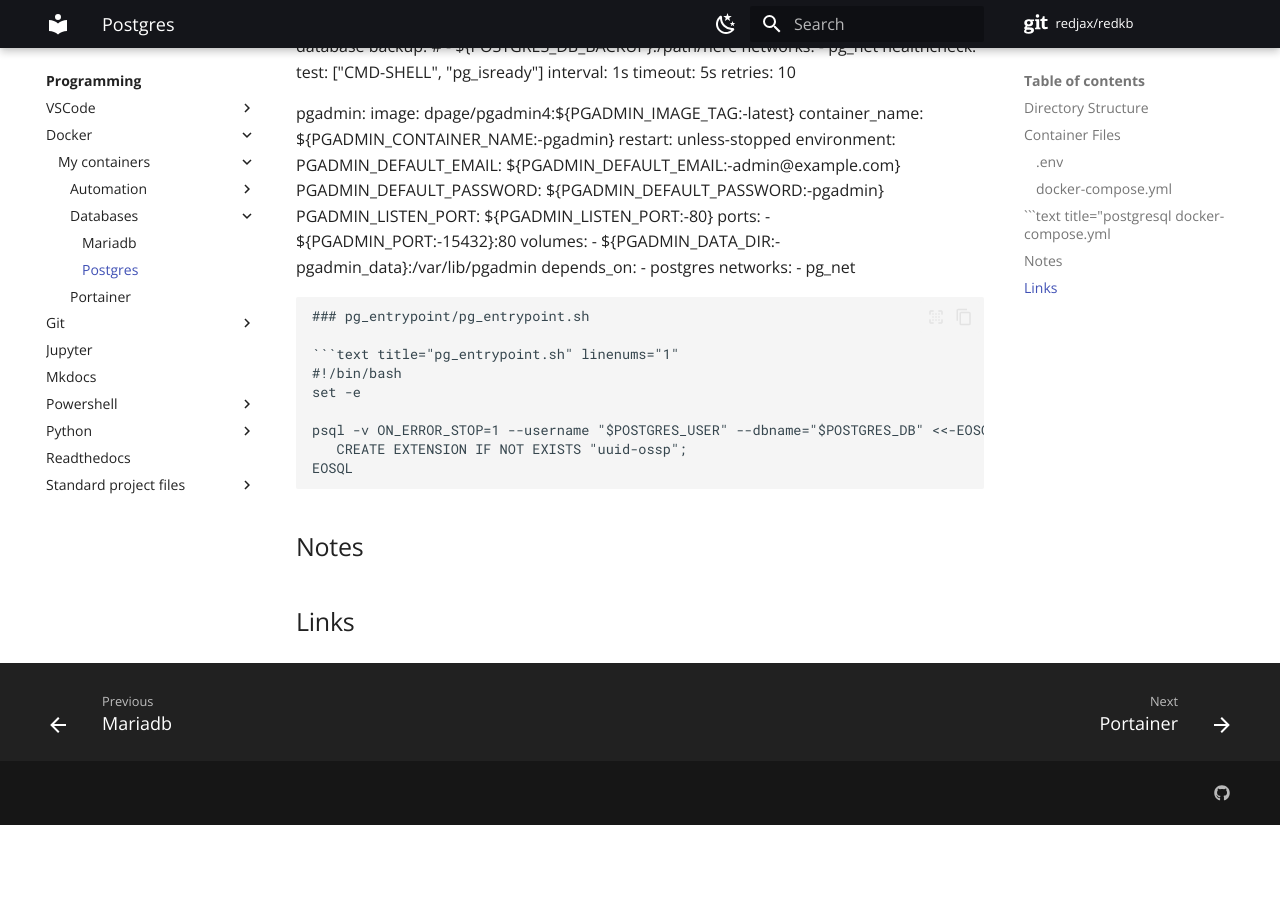
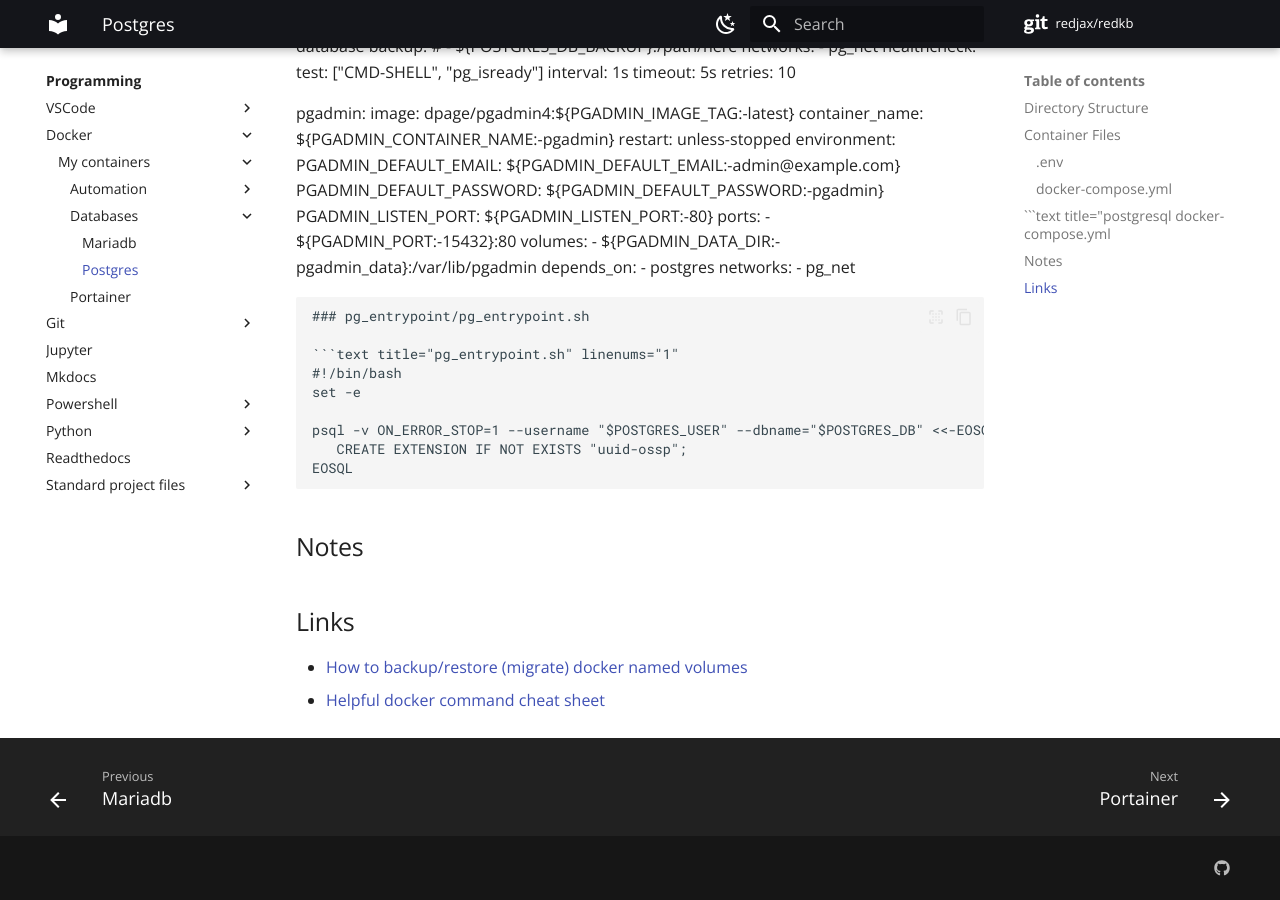
Before and after one commit to redjax/redkb, an MkDocs documentation site: the page built from docs/programming/docker/my_containers/databases/postgres/index.md, in a window 1280 px wide and 900 px high, scrolled down 2270 px. Built offline with MkDocs 1.6.1 and Material for MkDocs 9.7.7, drawn with Linux system fonts in a browser that asks for light colours; comment, search, counter and statistics services are not loaded; before the commit the page ends 3095 px from its top, so only the background shows below that.

Commit message:
Add links to postgres docker template

```diff
--- a/docs/programming/docker/my_containers/databases/postgres/index.md
+++ b/docs/programming/docker/my_containers/databases/postgres/index.md
@@ -153,3 +153,6 @@
 ## Notes
 
 ## Links
+
+- [How to backup/restore (migrate) docker named volumes](https://www.youtube.com/watch?v=ZEy8iFbgbPA)
+- [Helpful docker command cheat sheet](https://github.com/xcad2k/cheat-sheets/blob/main/infrastructure/docker/docker-cli.md)
```
